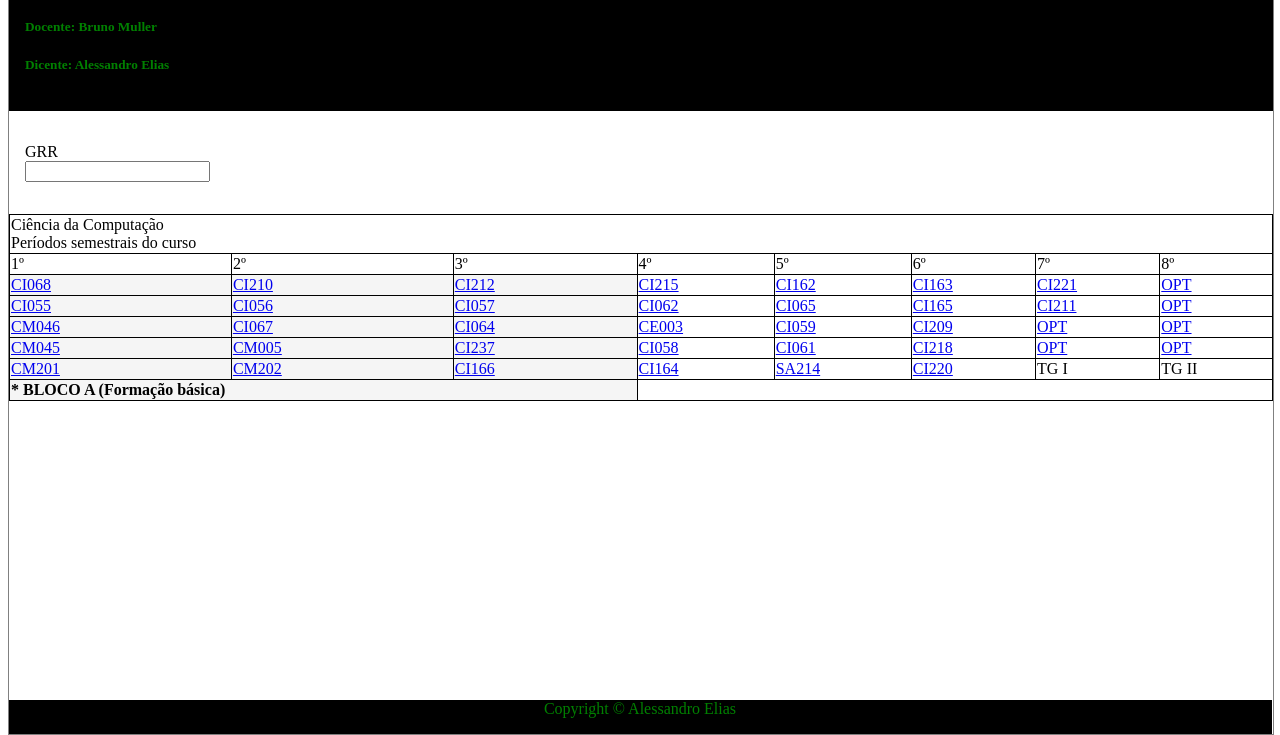
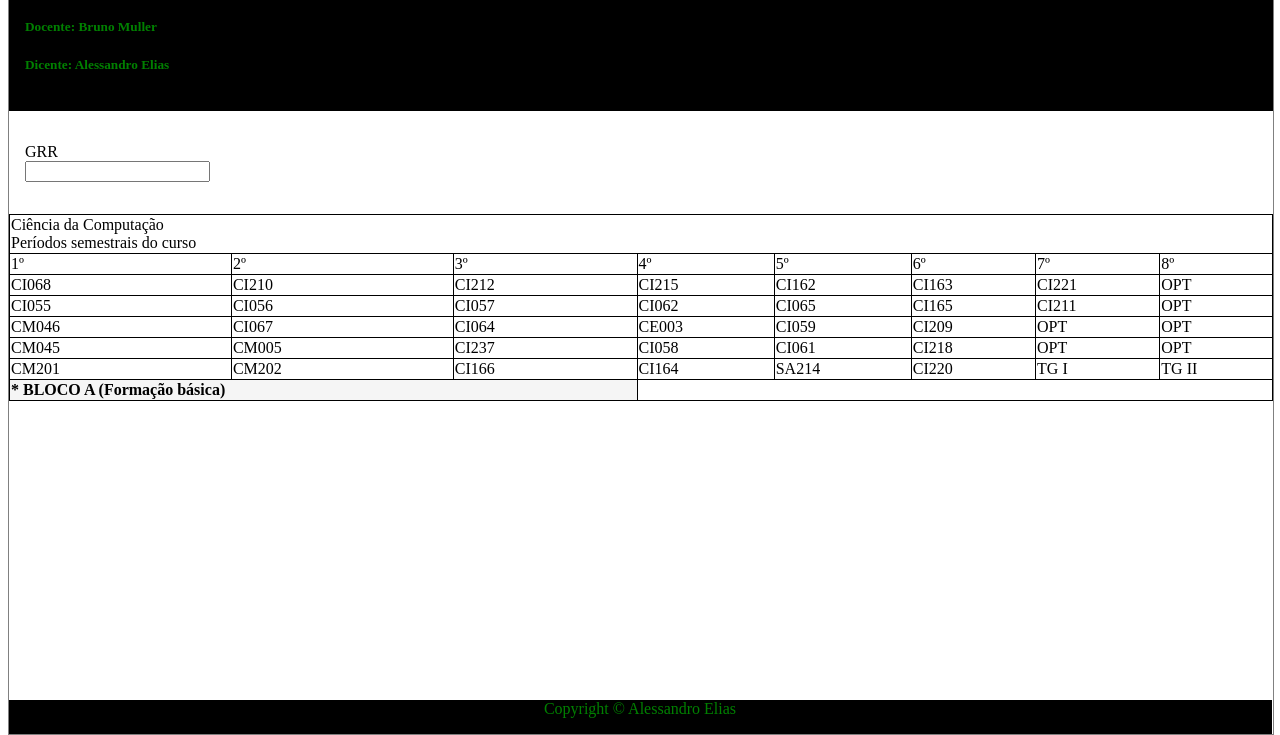
Before and after one commit to alessandro11/visualizeitor, a plain HTML site: page index.html in a window 1280 px wide. Shown: the part 75-810 px from the top of the page. Drawn offline with Linux system fonts and the light colour scheme.

Commit message:
Add static table of disciplines.
Signed-off-by: Alessandro Elias <ae11@c3sl.ufpr.br>

```diff
--- a/index.html
+++ b/index.html
@@ -17,19 +17,18 @@
       </header>
 
       <div id="main">
+		  <div class="menu-left">
 			  <nav>
 				  <ul>
 					  <li>GRR</li>
 					  <li><input type="text"></input></li>
 				  </ul>
 			  </nav>
+		  </div>
 
+		  <div class="main-table">
 			  <table class="table_grade">
-
-	<tr>
-		<td colspan="8" class="titulos_table">Ciência da Computação <br>Períodos semestrais do curso</td>
-	</tr>
-
+				  <tr><td colspan="8" class="titulos_table">Ciência da Computação <br>Períodos semestrais do curso</td></tr>
 				  <tr>
 					  <td class="titulos_table">1º</td>
 					  <td class="titulos_table">2º</td>
@@ -40,191 +39,62 @@
 					  <td class="titulos_table">7º</td>
 					  <td class="titulos_table">8º</td>
 				  </tr>
-
-
 				  <tr>
-
-	<td class="codigo" bgcolor="#f5f5f5">
-	<a onmouseover="Tip('Circuitos Lógicos')" onmouseout="UnTip()"
-	href="disciplinas/CI068.html" class="geral" target="iframeconteudo">CI068</a></td>
-
-	<td class="codigo" bgcolor="#f5f5f5">
-	<a onmouseover="Tip('Projetos Digitais e Microprocessadores')" onmouseout="UnTip()"
-	href="disciplinas/CI210.html" class="geral" target="iframeconteudo">CI210</a></td>
-
-	<td class="codigo" bgcolor="#f5f5f5">
-	<a onmouseover="Tip('Organização e Arquitetura de Computadores')" onmouseout="UnTip()"
-	href="disciplinas/CI212.html" class="geral" target="iframeconteudo">CI212</a></td>
-
-	<td class="codigo">
-	<a onmouseover="Tip('Sistemas Operacionais')" onmouseout="UnTip()"
-	href="disciplinas/CI215.html" class="geral" target="iframeconteudo">CI215</a></td>
-
-	<td class="codigo">
-	<a onmouseover="Tip('Engenharia de Requisitos')" onmouseout="UnTip()"
-	href="disciplinas/CI162.html" class="geral" target="iframeconteudo">CI162</a></td>
-
-	<td class="codigo">
-	<a onmouseover="Tip('Projeto de Software')" onmouseout="UnTip()"
-	href="disciplinas/CI163.html" class="geral" target="iframeconteudo">CI163</a></td>
-
-	<td class="codigo">
-	<a onmouseover="Tip('Engenharia de Software')" onmouseout="UnTip()"
-	href="disciplinas/CI221.html" class="geral" target="iframeconteudo">CI221</a></td>
-
-	<td onmouseover="Tip('Disciplina Optativa')" onmouseout="UnTip()" class="codigo">
-	<a href="#opts" class="geral">OPT</a></td>
-
+					  <td id="CI068" class="codigo">CI068</td>
+					  <td id="CI210" class="codigo">CI210</td>
+					  <td id="CI212" class="codigo">CI212</td>
+					  <td id="CI215" class="codigo">CI215</td>
+					  <td id="CI162" class="codigo">CI162</td>
+					  <td id="CI163" class="codigo">CI163</td>
+					  <td id="CI221" class="codigo">CI221</td>
+					  <td id="OPT81" class="codigo">OPT</td>
 				  </tr>
-
-
 				  <tr>
-
-	<td class="codigo" bgcolor="#f5f5f5">
-	<a onmouseover="Tip('Algoritmos e Estruturas de Dados I')" onmouseout="UnTip()"
-	href="disciplinas/CI055.html" class="geral" target="iframeconteudo">CI055</a></td>
-
-	<td class="codigo" bgcolor="#f5f5f5">
-	<a onmouseover="Tip('Algoritmos e Estruturas de Dados II')" onmouseout="UnTip()"
-	href="disciplinas/CI056.html" class="geral" target="iframeconteudo">CI056</a></td>
-
-	<td class="codigo" bgcolor="#f5f5f5">
-	<a onmouseover="Tip('Algoritmos e Estruturas de Dados III')" onmouseout="UnTip()"
-	href="disciplinas/CI057.html" class="geral" target="iframeconteudo">CI057</a></td>
-
-	<td class="codigo">
-	<a onmouseover="Tip('Técnicas Alternativas de Programação')" onmouseout="UnTip()"
-	href="disciplinas/CI062.html" class="geral" target="iframeconteudo">CI062</a></td>
-
-	<td class="codigo">
-	<a onmouseover="Tip('Algoritmos e Teoria dos Grafos')" onmouseout="UnTip()"
-	href="disciplinas/CI065.html" class="geral" target="iframeconteudo">CI065</a></td>
-
-	<td class="codigo">
-	<a onmouseover="Tip('Analise de Algoritmos')" onmouseout="UnTip()"
-	href="disciplinas/CI165.html" class="geral" target="iframeconteudo">CI165</a></td>
-
-	<td class="codigo">
-	<a onmouseover="Tip('Construção de Compiladores')" onmouseout="UnTip()"
-	href="disciplinas/CI211.html" class="geral" target="iframeconteudo">CI211</a></td>
-
-	<td onmouseover="Tip('Disciplina Optativa')" onmouseout="UnTip()" class="codigo">
-	<a href="#opts" class="geral">OPT</a></td>
-
+					  <td id="CI055" class="codigo">CI055</td>
+					  <td id="CI056" class="codigo">CI056</td>
+					  <td id="CI057" class="codigo">CI057</td>
+					  <td id="CI062" class="codigo">CI062</td>
+					  <td id="CI065" class="codigo">CI065</td>
+					  <td id="CI165" class="codigo">CI165</td>
+					  <td id="CI211" class="codigo">CI211</td>
+					  <td id="OPT82" class="codigo">OPT</td>
 				  </tr>
-
-
 				  <tr>
-	<td class="codigo" bgcolor="#f5f5f5">
-	<a onmouseover="Tip('Introdução à Álgebra')" onmouseout="UnTip()"
-	href="disciplinas/CM046.html" class="geral" target="iframeconteudo">CM046</a></td>
-
-	<td class="codigo" bgcolor="#f5f5f5">
-	<a onmouseover="Tip('Oficina de Computação')" onmouseout="UnTip()"
-	href="disciplinas/CI067.html" class="geral" target="iframeconteudo">CI067</a></td>
-
-	<td class="codigo" bgcolor="#f5f5f5">
-	<a onmouseover="Tip('Software Básico')" onmouseout="UnTip()"
-	href="disciplinas/CI064.html" class="geral" target="iframeconteudo">CI064</a></td>
-
-	<td class="codigo">
-	<a onmouseover="Tip('Estatística II')" onmouseout="UnTip()"
-	href="disciplinas/CE003.html" class="geral" target="iframeconteudo">CE003</a></td>
-
-	<td class="codigo">
-	<a onmouseover="Tip('Introdução à Teoria da Compuação')" onmouseout="UnTip()"
-	href="disciplinas/CI059.html" class="geral" target="iframeconteudo">CI059</a></td>
-
-	<td class="codigo">
-	<a onmouseover="Tip('Inteligência Artificial')" onmouseout="UnTip()"
-	href="disciplinas/CI209.html" class="geral" target="iframeconteudo">CI209</a></td>
-
-
-	<td onmouseover="Tip('Disciplina Optativa')" onmouseout="UnTip()" class="codigo">
-	<a href="#opts" class="geral">OPT</a></td>
-
-
-	<td onmouseover="Tip('Disciplina Optativa')" onmouseout="UnTip()" class="codigo">
-	<a href="#opts" class="geral">OPT</a></td>
-
-
+					  <td id="CM046" class="codigo">CM046</td>
+					  <td id="CI067" class="codigo">CI067</td>
+					  <td id="CI064" class="codigo">CI064</td>
+					  <td id="CE003" class="codigo">CE003</td>
+					  <td id="CI059" class="codigo">CI059</td>
+					  <td id="CI209" class="codigo">CI209</td>
+					  <td id="OPT73" class="codigo">OPT</td>
+					  <td id="OPT83" class="codigo">OPT</td>
 				  </tr>
-
-
 				  <tr>
-
-	<td class="codigo" bgcolor="#f5f5f5">
-	<a onmouseover="Tip('Geometria Analítica')" onmouseout="UnTip()"
-	href="disciplinas/CM045.html" class="geral" target="iframeconteudo">CM045</a></td>
-
-	<td class="codigo" bgcolor="#f5f5f5">
-	<a onmouseover="Tip('Álgebra Linear')" onmouseout="UnTip()"
-	href="disciplinas/CM005.html" class="geral" target="iframeconteudo">CM005</td>
-
-	<td class="codigo" bgcolor="#f5f5f5">
-	<a onmouseover="Tip('Matemática Discreta')" onmouseout="UnTip()"
-	href="disciplinas/CI237.html" class="geral" target="iframeconteudo">CI237</a></td>
-
-	<td class="codigo">
-	<a onmouseover="Tip('Redes de Computadores I')" onmouseout="UnTip()"
-	href="disciplinas/CI058.html" class="geral" target="iframeconteudo">CI058</a></td>
-
-	<td class="codigo">
-	<a onmouseover="Tip('Redes de Computadores II')" onmouseout="UnTip()"
-	href="disciplinas/CI061.html" class="geral" target="iframeconteudo">CI061</a></td>
-
-	<td class="codigo">
-	<a onmouseover="Tip('Sistemas de Bancos de Dados')" onmouseout="UnTip()"
-	href="disciplinas/CI218.html" class="geral" target="iframeconteudo">CI218</a></td>
-
-	<td onmouseover="Tip('Disciplina Optativa')" onmouseout="UnTip()" class="codigo">
-	<a href="#opts" class="geral">OPT</a></td>
-
-	<td onmouseover="Tip('Disciplina Optativa')" onmouseout="UnTip()" class="codigo">
-	<a href="#opts" class="geral">OPT</a></td>
-
+					  <td id="CM045" class="codigo">CM045</td>
+					  <td id="CM005" class="codigo">CM005</td>
+					  <td id="CI237" class="codigo">CI237</td>
+					  <td id="CI058" class="codigo">CI058</td>
+					  <td id="CI061" class="codigo">CI061</td>
+					  <td id="CI218" class="codigo">CI218</td>
+					  <td id="OPT74" class="codigo">OPT</td>
+					  <td id="OPT84" class="codigo">OPT</td>
 				  </tr>
-
-
 				  <tr>
-
-	<td class="codigo" bgcolor="#f5f5f5">
-	<a onmouseover="Tip('Cálculo Diferencial e Integral I')" onmouseout="UnTip()"
-	href="disciplinas/CM201.html" class="geral" target="iframeconteudo">CM201</a></td>
-
-	<td class="codigo" bgcolor="#f5f5f5">
-	<a onmouseover="Tip('Cálculo Diferencial e Integral II')" onmouseout="UnTip()"
-	href="disciplinas/CM202.html" class="geral" target="iframeconteudo">CM202</a></td>
-
-	<td class="codigo" bgcolor="#f5f5f5">
-	<a onmouseover="Tip('Metodologia Científica')" onmouseout="UnTip()"
-	href="disciplinas/CI166.html" class="geral" target="iframeconteudo">CI166</a></td>
-
-	<td class="codigo">
-	<a onmouseover="Tip('Introdução à Computação Científica')" onmouseout="UnTip()"
-	href="disciplinas/CI164.html" class="geral" target="iframeconteudo">CI164</a></td>
-
-	<td class="codigo">
-	<a onmouseover="Tip('Introdução à Teoria Geral da Administração')" onmouseout="UnTip()"
-	href="disciplinas/SA214.html" class="geral" target="iframeconteudo">SA214</a></td>
-
-	<td class="codigo">
-	<a onmouseover="Tip('Teoria de Sistemas')" onmouseout="UnTip()"
-	href="disciplinas/CI220.html" class="geral" target="iframeconteudo">CI220</a></td>
-
-	<td class="codigo">TG I</td>
-
-	<td class="codigo">TG II</td>
-
+					  <td id="CM201" class="codigo">CM201</td>
+					  <td id="CM202" class="codigo">CM202</td>
+					  <td id="CI166" class="codigo">CI166</td>
+					  <td id="CI164" class="codigo">CI164</td>
+					  <td id="SA214" class="codigo">SA214</td>
+					  <td id="CI220" class="codigo">CI220</td>
+					  <td id="TGI" class="codigo">TG I</td>
+					  <td id="TGII" class="codigo">TG II</td>
 				  </tr>
-
 				  <tr>
 					  <td class="codigo" colspan="3" bgcolor="#f5f5f5"><strong> * BLOCO A (Formação básica) </strong></td>
 					  <td class="codigo" colspan="5">&nbsp;</td>
 				  </tr>
-
 			  </table>
-
+        </div>
       </div>
     </div><footer>Copyright &copy; Alessandro Elias</footer>
 </body>
```
Lines whose indentation alone changed are shown as unchanged.
